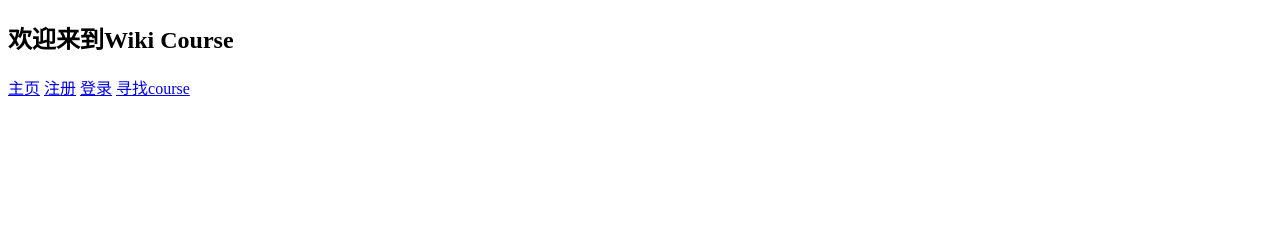
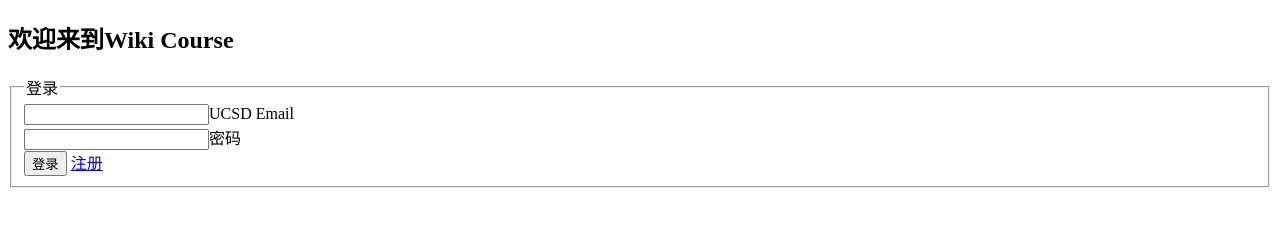
Before and after one commit to RuiqingQiu/WikiCourse, a plain HTML site: page main/index.html in a window 1280 px wide. Drawn offline with Linux system fonts and the light colour scheme.

Commit message:
move login info here

```diff
--- a/main/index.html
+++ b/main/index.html
@@ -7,10 +7,21 @@
   <body>
   	<h2>欢迎来到Wiki Course</h2>
     <nav>
-      <a href="../main/index.html">主页</a>
-      <a href="../user/register_form.html">注册</a>
-      <a href="../user/login_form.html">登录</a>
-      <a href="../business/course_list.html">寻找course</a>
+      <!--<a href="../main/index.html">主页</a>-->
+      <!--<a href="../user/register_form.html">注册</a>-->
+      <!--<a href="../user/login_form.html">登录</a>-->
+      <!--<a href="../business/course_list.html">寻找course</a>-->
     </nav>
+    <form action="main.html">
+      <fieldset>
+        <legend>登录</legend>
+        <input type="text"/>UCSD Email<br>
+        <input type="text"/>密码<br>
+        <input type="submit" value="登录"/>
+	<a href="../user/register_form.html">注册</a>
+        <!--<input type="button" value="注册"/>-->
+      </fieldset>
+    </form>
+
   </body>
 </html>
```
